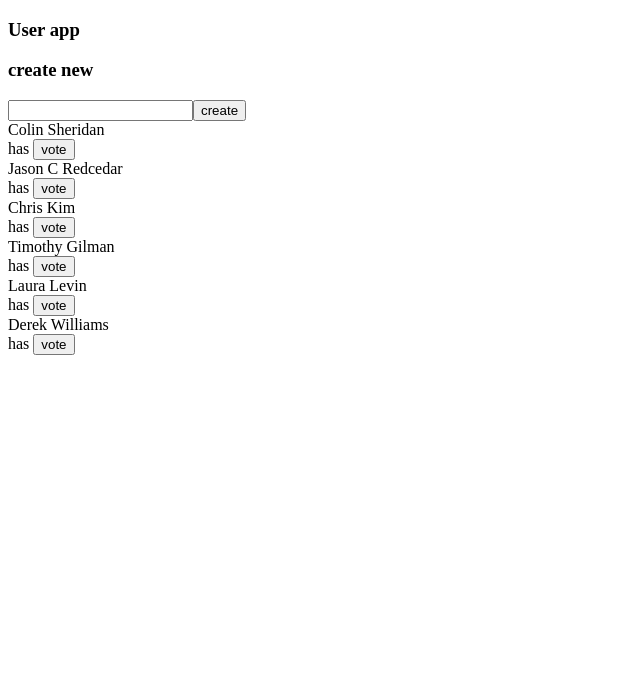
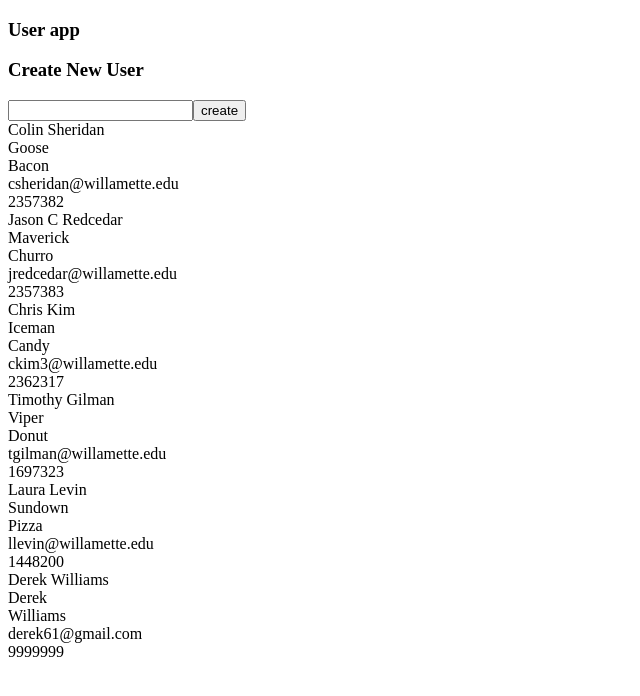
Before and after one commit to derekjwilliams/react-query-notes, a React (Vite) app in the folder mymymy-users/: page / in a window 1280 px wide. Shown: the top 696 px of the page, without its empty margins (0-640 px from the left). Built offline with nearby package versions, Linux system fonts and the light colour scheme; data requests are answered from the project's data file.

Commit message:
moved to User component

```diff
--- a/mymymy-users/db.json
+++ b/mymymy-users/db.json
@@ -41,7 +41,7 @@
       "employee_id": "1448200"
     },
     {
-        "id": 1,
+      "id": 7,
       "display_name": "Derek Williams",
       "given_name": "Derek",
       "family_name": "Williams",
--- a/mymymy-users/server.js
+++ b/mymymy-users/server.js
@@ -9,7 +9,7 @@ const validator = (request, response, next) => {
 
   if (request.method === 'POST' && (!display_name || display_name.length < 5)) {
     return response.status(400).json({
-      error: 'too short anecdote, must have length 5 or more',
+      error: 'display name too short, must have 5 or more characters',
     })
   } else {
     next()
--- a/mymymy-users/src/App.jsx
+++ b/mymymy-users/src/App.jsx
@@ -2,6 +2,7 @@ import { useQuery, useMutation, useQueryClient } from '@tanstack/react-query'
 import { getUsers, updateUser } from './requests'
 
 import UserForm from './components/UserForm'
+import User from './components/User'
 import Notification from './components/Notification'
 import { useNotificationDispatch } from './NotificationContext'
 
@@ -52,13 +53,15 @@ const App = () => {
 
       {Users &&
         Users.map((user) => (
-          <div key={user.id}>
-            <div>{user.display_name}</div>
-            <div>
-              has {user.votes}
-              <button onClick={() => handleVote(user)}>vote</button>
-            </div>
-          </div>
+          <User key={user.id} user={user}></User>
+          // <div key={user.id}>
+          //   <User key={user.id} user={user}></User>
+          //   <div>{user.display_name}</div>
+          //   <div>
+          //     has {user.votes}
+          //     <button onClick={() => handleVote(user)}>vote</button>
+          //   </div>
+          // </div>
         ))}
     </div>
   )
--- /dev/null
+++ b/mymymy-users/src/components/User.jsx
@@ -0,0 +1,13 @@
+const User = ({ user }) => {
+  return (
+    <>
+      <div>{user.display_name}</div>
+      <div>{user.given_name}</div>
+      <div>{user.family_name}</div>
+      <div>{user.email}</div>
+      <div>{user.employee_id}</div>
+    </>
+  )
+}
+
+export default User
--- a/mymymy-users/src/components/UserForm.jsx
+++ b/mymymy-users/src/components/UserForm.jsx
@@ -24,9 +24,9 @@ const UserForm = () => {
 
   const onCreate = (event) => {
     event.preventDefault()
-    const userDisplayName = event.target.user.value
-    event.target.user.value = ''
-    mutation.mutate({ display_name: userDisplayName, votes: 0 })
+    const userDisplayName = event.target.display_name.value
+    event.target.display_name.value = ''
+    mutation.mutate({ display_name: userDisplayName })
 
     notificationDispatch({
       type: 'SHOW',
@@ -39,9 +39,9 @@ const UserForm = () => {
 
   return (
     <div>
-      <h3>create new</h3>
+      <h3>Create New User</h3>
       <form onSubmit={onCreate}>
-        <input name='user' />
+        <input name='display_name' />
         <button type='submit'>create</button>
       </form>
     </div>
```
Lines whose indentation alone changed are shown as unchanged.
